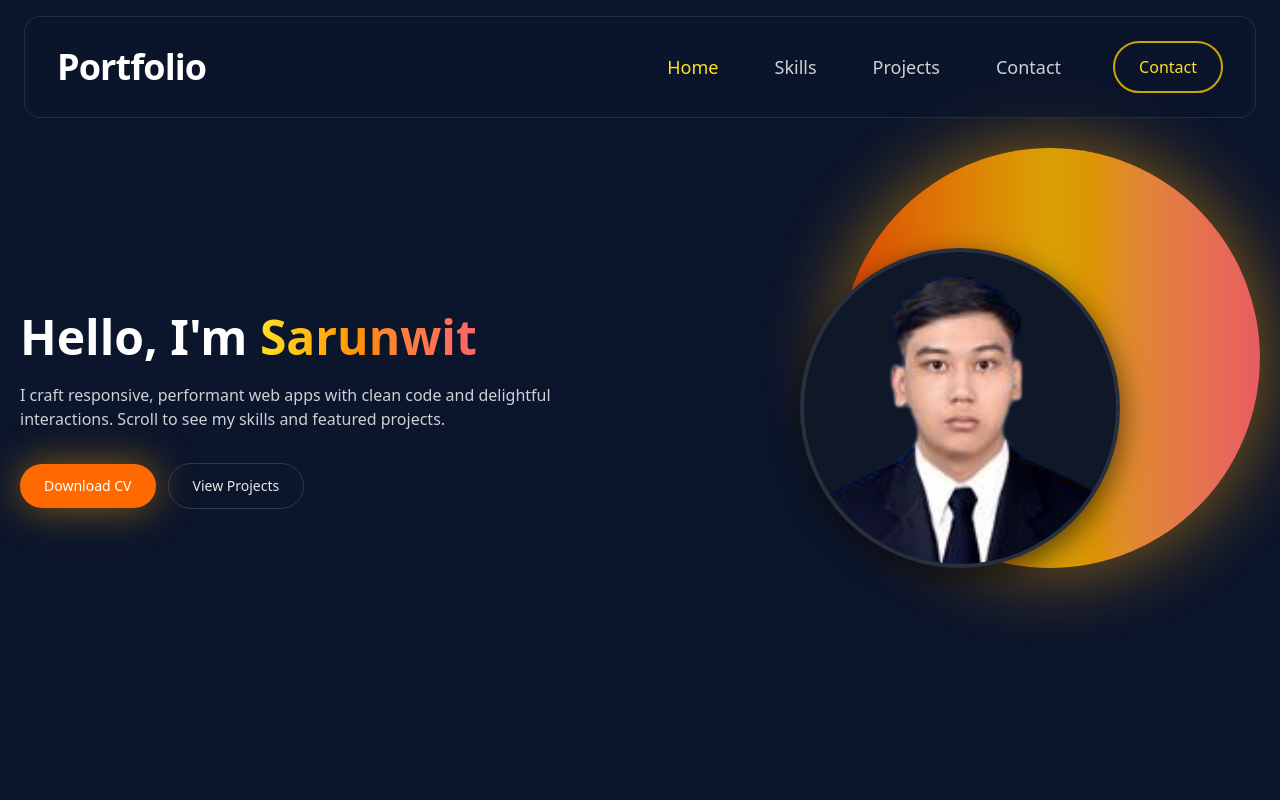
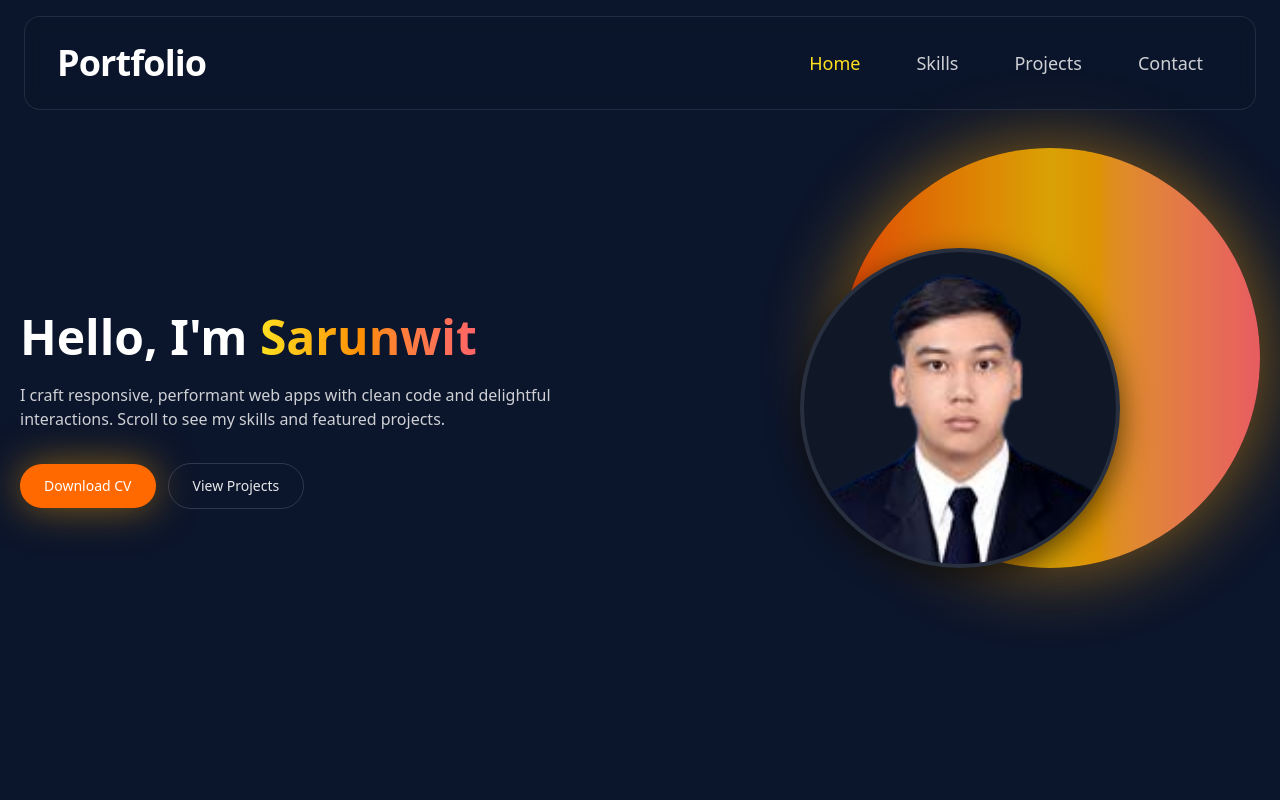
Before and after one commit to Sarunwit00/PortFolio, a React (Vite) app: page / in a window 1280 px wide. Shown: the top 800 px of the page. Built offline with nearby package versions, Linux system fonts and the light colour scheme.

Commit message:
Update Navbar.jsx

```diff
--- a/src/components/navbar/Navbar.jsx
+++ b/src/components/navbar/Navbar.jsx
@@ -70,12 +70,6 @@ export default function Navbar() {
                   {item.name}
                 </a>
               ))}
-              <a
-                href="#contact"
-                className="ml-4 rounded-full border-2 border-yellow-400/80 px-6 py-3 text-base text-yellow-300 hover:bg-yellow-300 hover:text-[#0b152b] transition"
-              >
-                Contact
-              </a>
             </nav>
           </div>
 
@@ -94,14 +88,6 @@ export default function Navbar() {
                   {item.name}
                 </a>
               ))}
-
-              <a
-                href="#contact"
-                onClick={() => setOpen(false)}
-                className="mt-2 inline-block rounded-full border-2 border-yellow-400/80 px-5 py-3 text-base text-yellow-300 hover:bg-yellow-300 hover:text-[#0b152b]"
-              >
-                Contact
-              </a>
             </div>
           )}
         </div>
```
